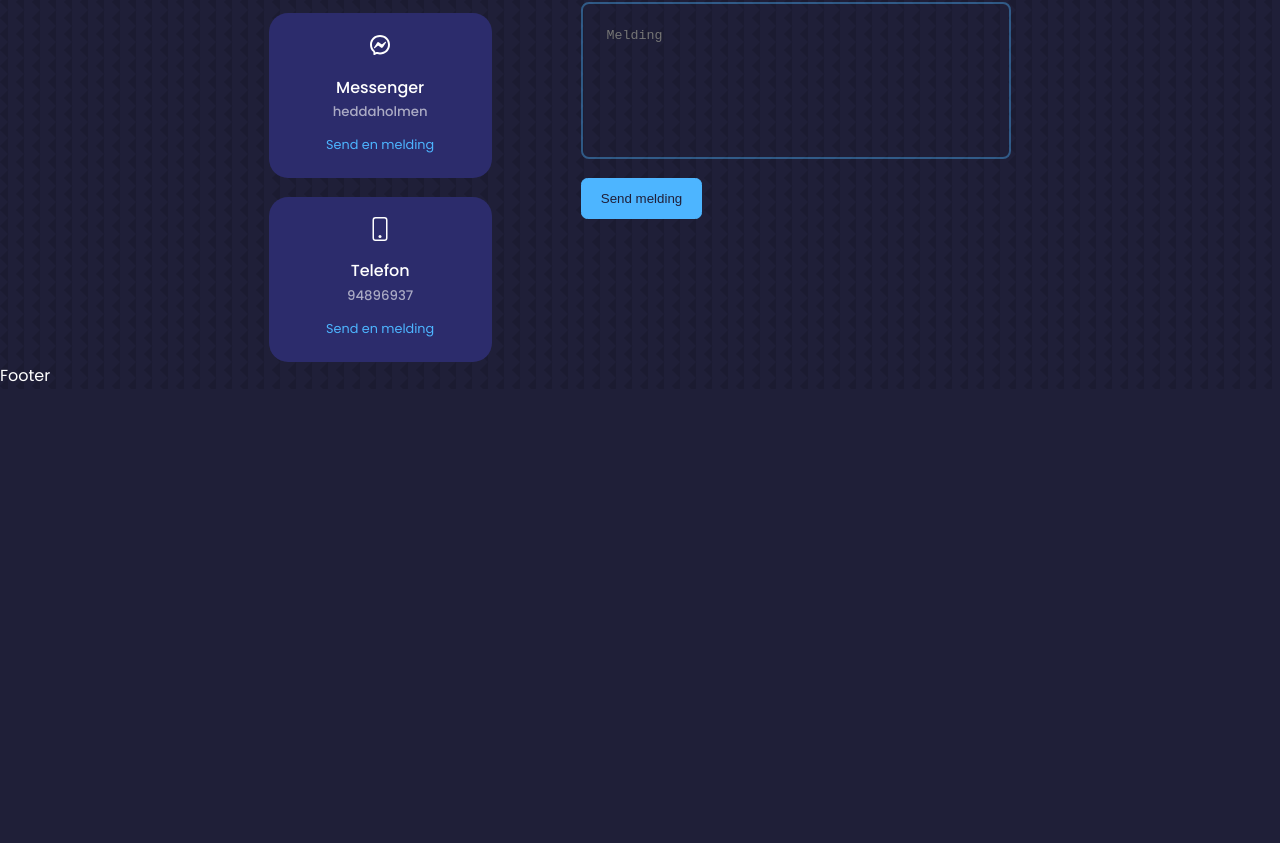
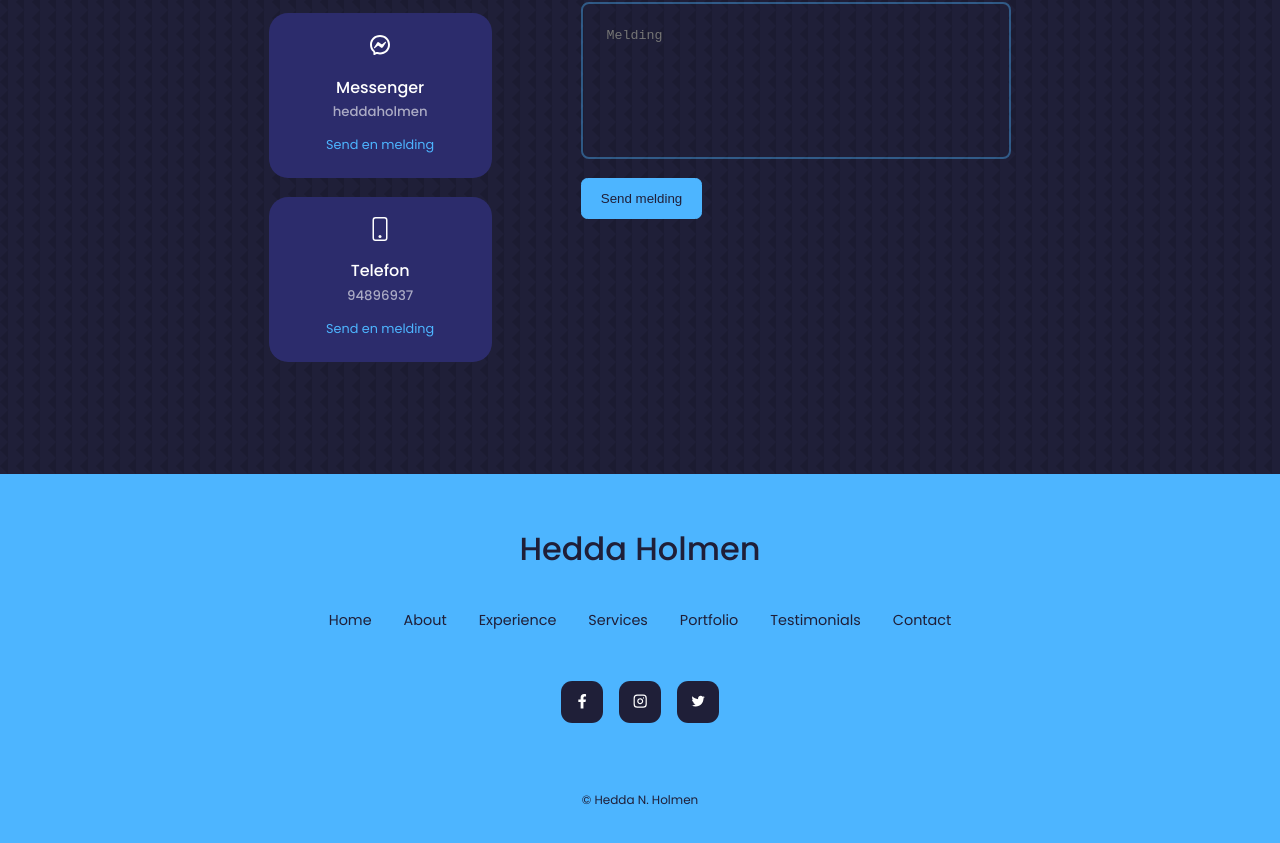
Before and after one commit to heddaholm1/Portfolio, a React (Create React App) app: page / in a window 1280 px wide. Shown: the part 4998-5841 px from the top of the page. Before the commit the page ends 5387 px from the top, so only its background shows below. Built offline with nearby package versions, Linux system fonts and the light colour scheme.

Commit message:
Contact component

```diff
--- a/src/components/footer/Footer.jsx
+++ b/src/components/footer/Footer.jsx
@@ -1,10 +1,57 @@
-import React from 'react'
-import './footer.css'
+import React from "react"
+import "./footer.css"
+import { FaFacebookF } from "react-icons/fa"
+import { FiInstagram } from "react-icons/fi"
+import { IoLogoTwitter } from "react-icons/io"
 
 const Footer = () => {
-  return (
-    <div>Footer</div>
-  )
+	return (
+		<footer>
+			<a href="#top" className="footer__logo">
+				Hedda Holmen
+			</a>
+
+			<ul className="permalinks">
+				<li>
+					<a href="#top">Home</a>
+				</li>
+				<li>
+					<a href="#about">About</a>
+				</li>
+				<li>
+					<a href="#experience">Experience</a>
+				</li>
+				<li>
+					<a href="#services">Services</a>
+				</li>
+				<li>
+					<a href="#portfolio">Portfolio</a>
+				</li>
+				<li>
+					<a href="#testimonials">Testimonials</a>
+				</li>
+				<li>
+					<a href="#contact">Contact</a>
+				</li>
+			</ul>
+
+			<div className="footer__socials">
+				<a href="#top">
+					<FaFacebookF />
+				</a>
+				<a href="#top">
+					<FiInstagram />
+				</a>
+				<a href="#top">
+					<IoLogoTwitter />
+				</a>
+			</div>
+
+			<div className="footer__copyright">
+				<small>&copy; Hedda N. Holmen</small>
+			</div>
+		</footer>
+	)
 }
 
 export default Footer
--- a/src/components/footer/footer.css
+++ b/src/components/footer/footer.css
@@ -0,0 +1,70 @@
+footer {
+    background: var(--color-primary);
+    padding: 3rem 0;
+    text-align: center;
+    font-size: 0.9rem;
+    margin-top: 7rem;
+}
+
+footer a {
+    color: var(--color-bg);
+}
+
+.footer__logo {
+    font-size: 2rem;
+    font-weight: 500;
+    margin-bottom: 2rem;
+    display: inline-block;
+}
+
+.permalinks {
+    display: flex;
+    flex-wrap: wrap;
+    justify-content: center;
+    gap: 2rem;
+    margin: 0 auto 3rem;
+}
+
+.footer__socials {
+    display: flex;
+    justify-content: center;
+    gap: 1rem;
+    margin-bottom: 4rem;
+}
+
+.footer__socials a {
+    background: var(--color-bg);
+    color: var(--color-white);
+    padding: 0.8rem;
+    border-radius: 0.7rem;
+    display: flex;
+    border: 1px solid transparent;
+}
+
+.footer__socials a:hover {
+    background: transparent;
+    color: var(--color-bg);
+    border-color: var(--color-bg);
+}
+
+.footer__copyright {
+    margin-bottom: 4rem;
+    color: var(--color-bg);
+}
+
+/* -------------------- MEDIA QUERIES MEDIUM -------------------- */
+
+@media screen and (max-width: 1024px) {}
+
+/* -------------------- MEDIA QUERIES SMALL -------------------- */
+
+@media screen and (max-width: 600px) {
+    .permalinks {
+        flex-direction: column;
+        gap: 1.2rem;
+    }
+
+    .footer__socials {
+        margin-bottom: 2.6rem;
+    }
+}
```
